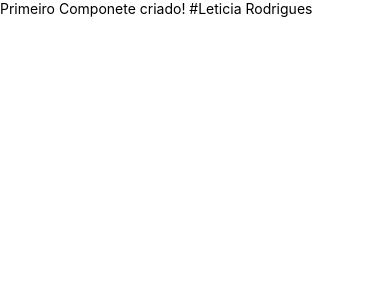
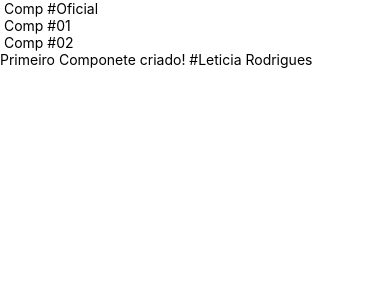
Before and after one commit to leticia-rodrigues2/Reac-native-udemy, a React Native app in the folder exercicios/: screen / in a window 390 px wide. Shown: the top 300 px of the page. Built offline with nearby package versions, Linux system fonts and the light colour scheme.

Commit message:
Sistema de Módulos do ECMAScript

```diff
--- a/exercicios/src/App.js
+++ b/exercicios/src/App.js
@@ -1,10 +1,15 @@
 import React from "react"
 import {View} from 'react-native'
+
+import CompPadrao, { Comp1, Comp2 } from './components/Multi'
 import Primeiro  from './components/Primeiro'
 
 export default () =>
 (
   <View>
+    <CompPadrao />
+    <Comp1 />
+    <Comp2 />
     <Primeiro />
   </View>
 )
--- /dev/null
+++ b/exercicios/src/components/Multi.js
@@ -0,0 +1,14 @@
+import React  from "react";
+import { Text } from 'react-native';
+
+export default function Comp (){
+  return <Text> Comp #Oficial</Text>
+}
+
+export function Comp1 (){
+  return <Text> Comp #01 </Text>
+}
+
+export function Comp2 (){
+  return <Text> Comp #02</Text>
+}
```
